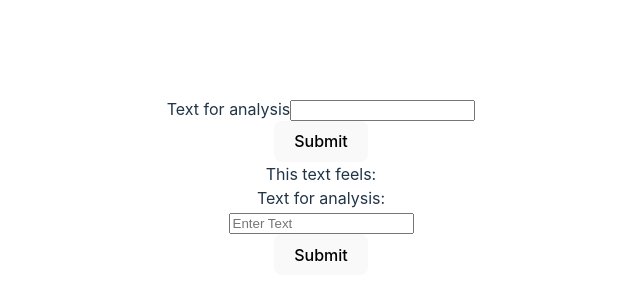
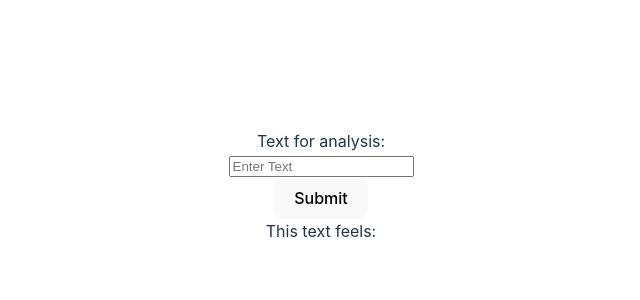
Before and after one commit to adamsprain/SentimentAnalysis, a React (Vite) app in the folder SentimentAnalysis/: page / in a window 1280 px wide. Shown: the part 214-514 px from the top of the page, without its empty margins (319-959 px from the left). Built offline with nearby package versions, Linux system fonts and the light colour scheme.

Commit message:
Fixed strange merge

```diff
--- a/SentimentAnalysis/src/components/SentimentApp.jsx
+++ b/SentimentAnalysis/src/components/SentimentApp.jsx
@@ -24,14 +24,6 @@ function SentimentApp(props) {
 
     return (
     <>
-    <Form>
-        <Form.Label htmlFor='text'>Text for analysis</Form.Label>
-        <Form.Control id='text' value={text} onChange={e => setText(e.target.value)}/>
-    </Form>
-    <Button onClick={() => handleSubmit()}>Submit</Button>
-    <div>
-        This text feels: {prediction}
-    </div>
     <Row>
         <Form.Label>Text for analysis:</Form.Label>
     </Row>
@@ -39,6 +31,10 @@ function SentimentApp(props) {
         <Form.Control value={text} placeholder="Enter Text" onChange={e => setText(e.target.value)}/>
     </Row>
     <Button type="submit" onClick={() => handleSubmit()}>Submit</Button>
+    <div>
+        This text feels: {prediction}
+    </div>
+
     </>
     )
 }
```
